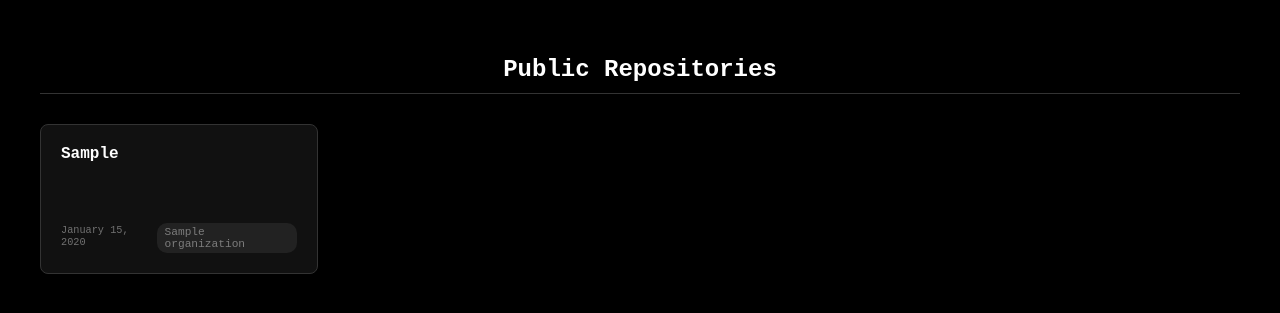
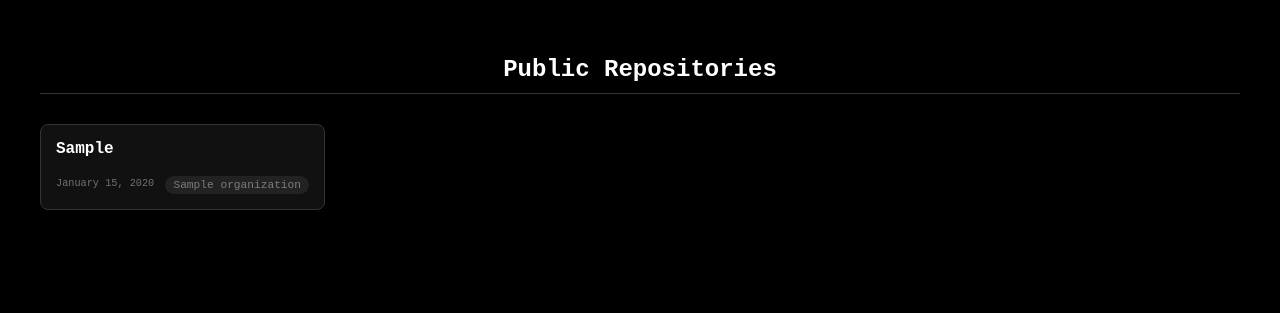
Before and after one commit to williyam-m/repo2doc, a Django app: page /list/public/ in a window 1280 px wide. Shown: the part 72-385 px from the top of the page. Run offline with Django 5.2, Linux system fonts and the light colour scheme; tables that the repository leaves empty hold one stand-in row (Sample ...).

Commit message:
minor ui update for repo view button

```diff
--- a/dashboard/static/css/style.css
+++ b/dashboard/static/css/style.css
@@ -640,12 +640,13 @@ select#organization-select {
     background-color: #111111;
     border: 1px solid #333333;
     border-radius: 8px;
-    padding: 20px;
+    padding: 15px;
     transition: transform 0.3s ease;
     cursor: pointer;
-    height: 100%;
+    height: auto;
     display: flex;
     flex-direction: column;
+    margin-bottom: 5px;
 }
 
 .doc-card:hover {
--- a/dashboard/templates/list_view.html
+++ b/dashboard/templates/list_view.html
@@ -82,20 +82,21 @@
     .repos-grid {
         display: grid;
         grid-template-columns: repeat(auto-fill, minmax(250px, 1fr));
-        gap: 30px;
-        margin-top: 30px;
-        margin-bottom: 30px;
+        gap: 20px;
+        margin-top: 25px;
+        margin-bottom: 25px;
     }
 
     .doc-card {
         background-color: #111111;
         border: 1px solid #333333;
         border-radius: 8px;
-        padding: 20px;
+        padding: 15px;
         transition: all 0.3s ease;
-        height: 100%;
+        height: auto;
         display: flex;
         flex-direction: column;
+        margin-bottom: 5px;
     }
 
     .doc-card:hover {
```
Also changed, not shown: other parts of dashboard/static/css/style.css (+6 -5 lines).
